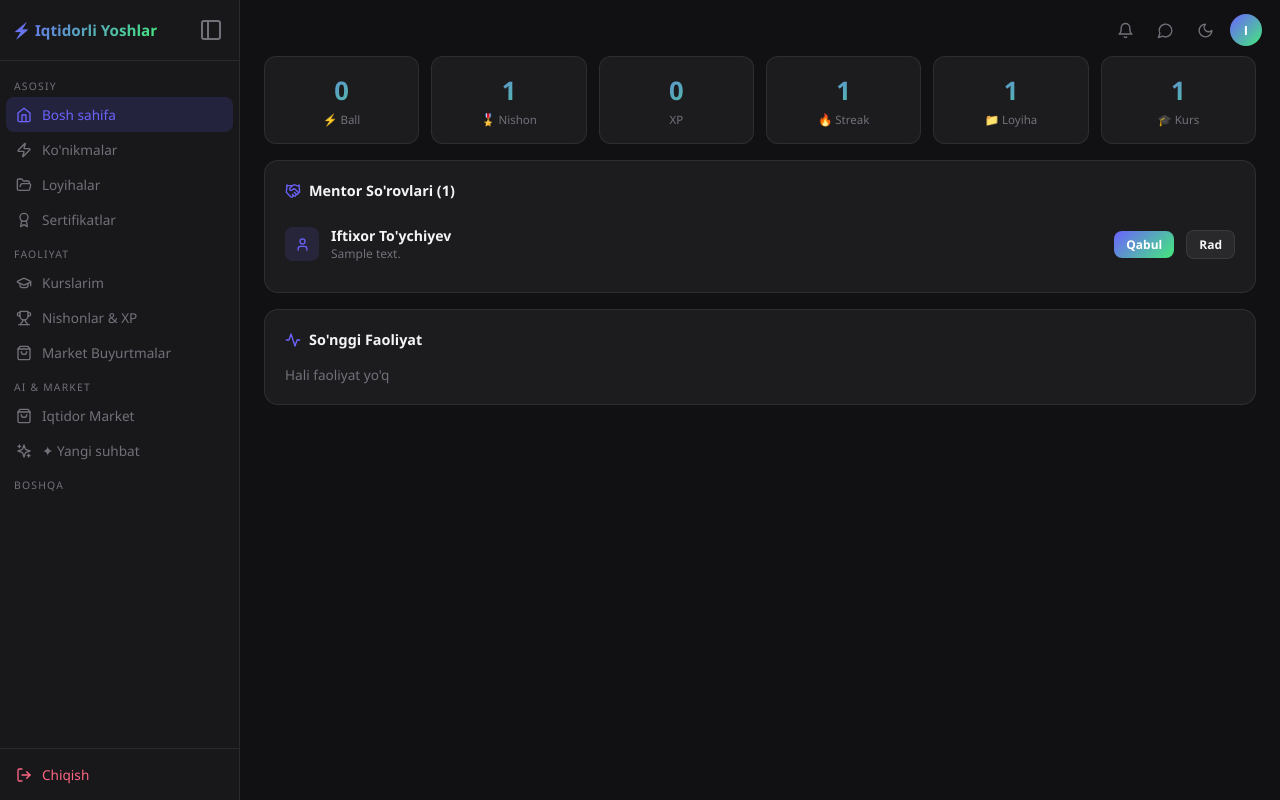
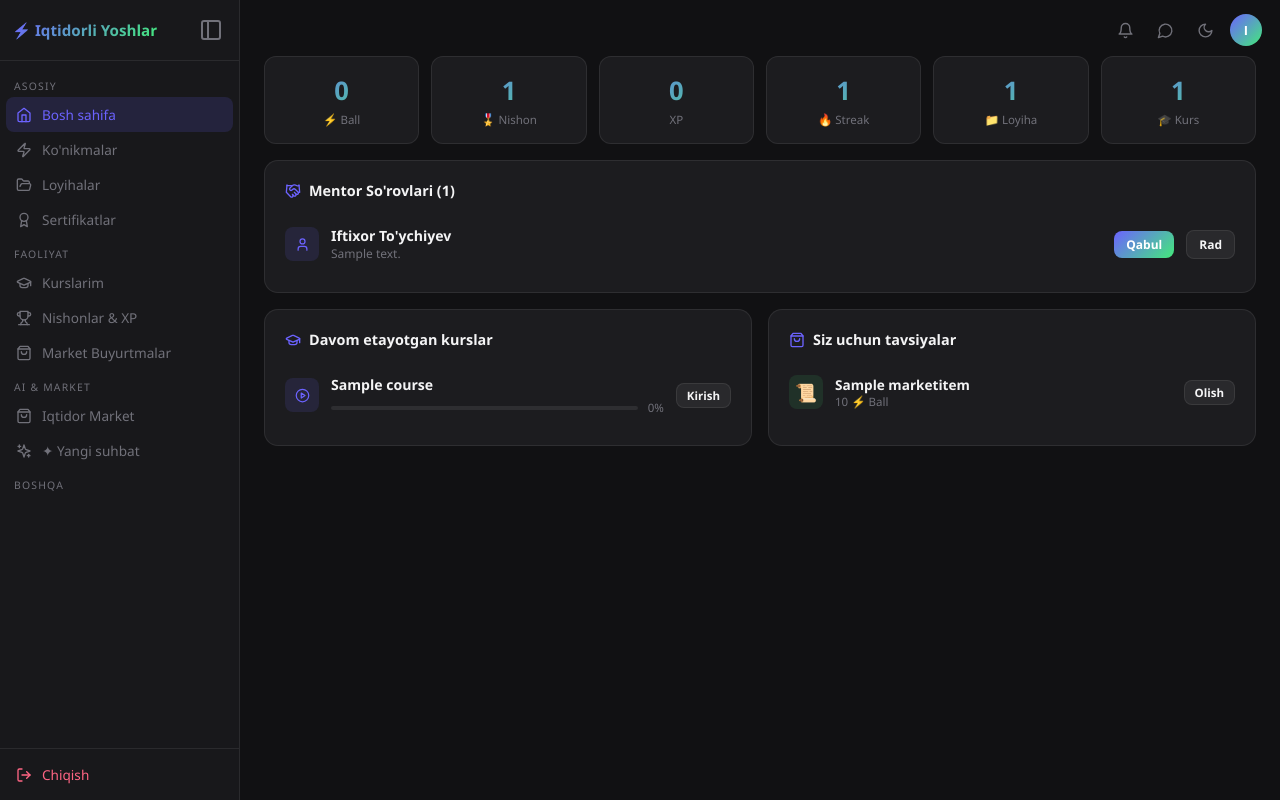
Before and after one commit to Iftix0r/Iqtidorli_yoshlar, a Django app: page /portal/ in a window 1280 px wide. Run offline with Django 4.2, Linux system fonts and the light colour scheme; a user stored in the database is signed in; data comes from the database, SQL or seed files in the repository; tables that the repository leaves empty hold one stand-in row (values such as "Sample post"); data that the repository does not hold is empty.

Commit message:
feat: replace recent activity list with course progress and market recommendations dashboard cards

```diff
--- a/templates/portal/index.html
+++ b/templates/portal/index.html
@@ -330,16 +330,50 @@
     </div>
     {% endif %}
 
-    <div class="p-card">
-      <div class="p-card-title"><i data-lucide="activity"></i> So'nggi Faoliyat</div>
-      {% for act in activities|slice:":8" %}
-      <div class="list-item">
-        <div class="list-icon"><i data-lucide="clock"></i></div>
-        <div style="flex:1;"><div style="font-size:.85rem;">{{ act.get_action_display }}</div><div style="font-size:.72rem;color:var(--muted);">{{ act.detail|truncatechars:50 }}</div></div>
-        <span style="font-size:.72rem;color:var(--muted);">{{ act.created_at|date:"d.m H:i" }}</span>
+    <div style="display:grid;grid-template-columns:repeat(auto-fit,minmax(300px,1fr));gap:16px;">
+      <!-- Kurslar -->
+      <div class="p-card" style="margin-bottom:0;">
+        <div class="p-card-title"><i data-lucide="graduation-cap"></i> Davom etayotgan kurslar</div>
+        {% for e in enrollments|slice:":4" %}
+        <div class="list-item">
+          <div class="list-icon"><i data-lucide="play-circle"></i></div>
+          <div style="flex:1;">
+            <div style="font-size:.88rem;font-weight:600;">{{ e.course.title }}</div>
+            <div style="display:flex;align-items:center;gap:10px;margin-top:6px;">
+              <div style="flex:1;height:4px;background:rgba(255,255,255,.08);border-radius:2px;">
+                <div style="height:100%;width:{{ e.course.progress|default:0 }}%;background:var(--grad);border-radius:2px;"></div>
+              </div>
+              <span style="font-size:.72rem;color:var(--muted);">{{ e.course.progress|default:0 }}%</span>
+            </div>
+          </div>
+          <a href="{% url 'course_detail' pk=e.course.pk %}" class="btn-p btn-ghost" style="padding:4px 10px;font-size:.72rem;">Kirish</a>
+        </div>
+        {% empty %}
+        <div style="text-align:center;padding:20px;">
+          <p style="color:var(--muted);font-size:.85rem;margin-bottom:12px;">Hali kurslarga yozilmagansiz</p>
+          <a href="{% url 'courses' %}" class="btn-p btn-grad" style="font-size:.75rem;">Kurslarni ko'rish</a>
+        </div>
+        {% endfor %}
       </div>
-      {% empty %}<p style="color:var(--muted);font-size:.85rem;">Hali faoliyat yo'q</p>
-      {% endfor %}
+
+      <!-- Market Tavsiyalari -->
+      <div class="p-card" style="margin-bottom:0;">
+        <div class="p-card-title"><i data-lucide="shopping-bag"></i> Siz uchun tavsiyalar</div>
+        {% for item in market_items|slice:":4" %}
+        <div class="list-item">
+          <div style="width:34px;height:34px;border-radius:8px;background:rgba(67,233,123,.1);display:flex;align-items:center;justify-content:center;font-size:1.1rem;">
+            {% if item.category == 'certificate' %}📜{% elif item.category == 'mentoring' %}👨‍🏫{% else %}🎁{% endif %}
+          </div>
+          <div style="flex:1;">
+            <div style="font-size:.85rem;font-weight:600;">{{ item.title }}</div>
+            <div style="font-size:.72rem;color:var(--muted);">{{ item.price }} ⚡ Ball</div>
+          </div>
+          <a href="{% url 'market_buy' pk=item.pk %}" class="btn-p btn-ghost" style="padding:4px 10px;font-size:.72rem;">Olish</a>
+        </div>
+        {% empty %}
+        <p style="color:var(--muted);font-size:.85rem;text-align:center;padding:20px;">Hozircha tavsiyalar yo'q</p>
+        {% endfor %}
+      </div>
     </div>
   </div>
 
```
